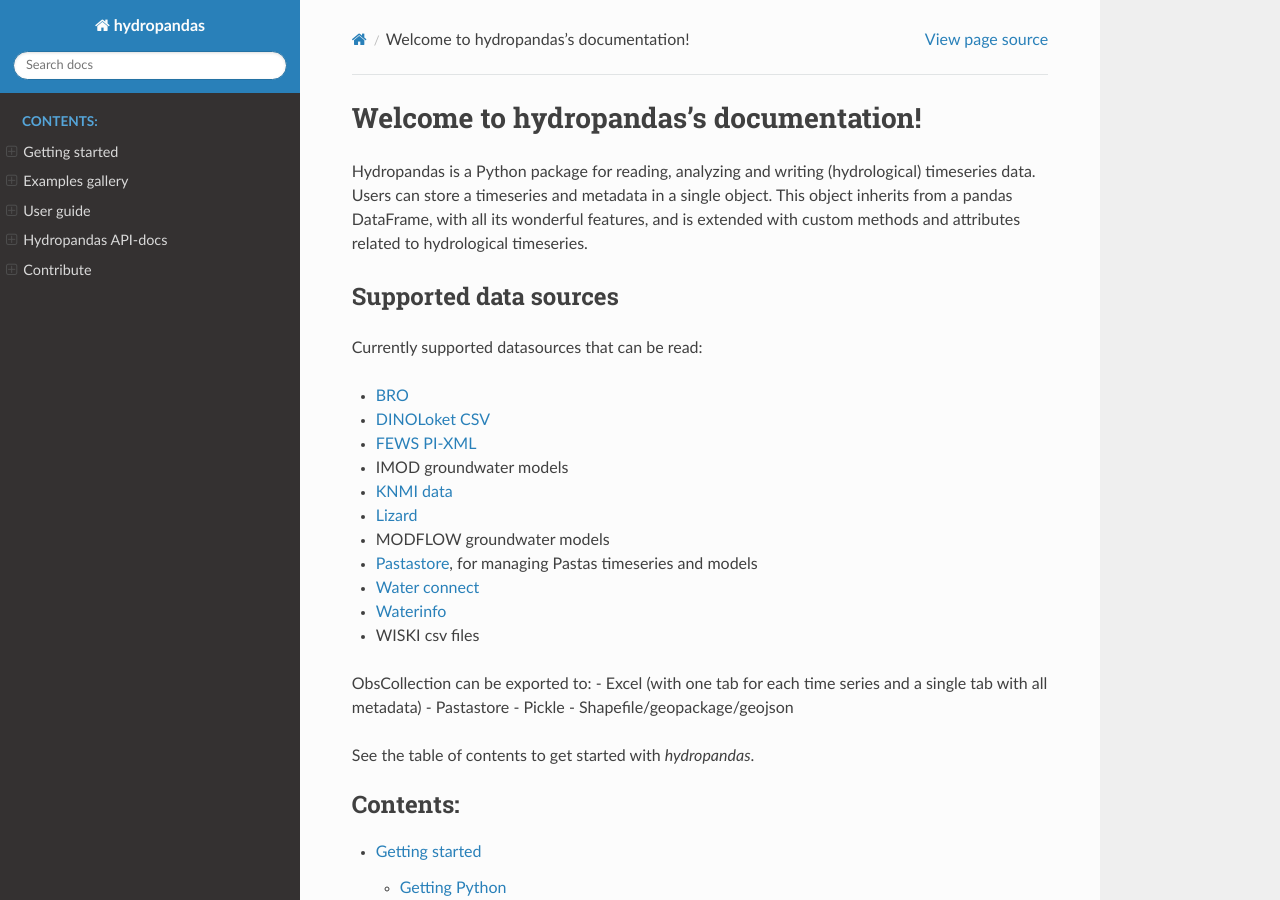
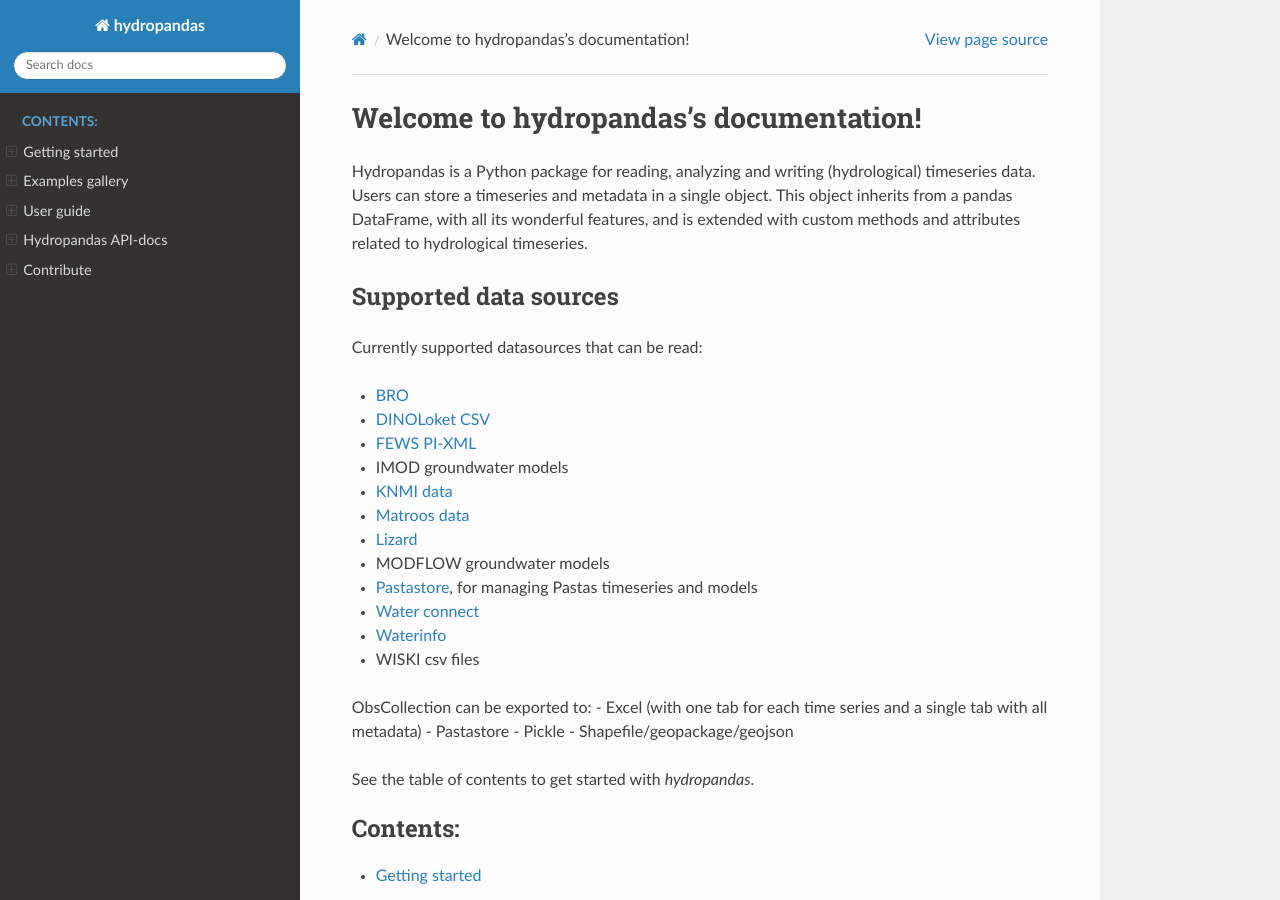
Before and after one commit to ArtesiaWater/hydropandas, a Sphinx documentation site: the page built from docs/index.rst, in a window 1280 px wide and 900 px high. Built offline with Sphinx 7.4.7 and the Read the Docs theme 3.1.0, drawn with Linux system fonts in a browser that asks for light colours.

Commit message:
add source to index

```diff
--- a/docs/index.rst
+++ b/docs/index.rst
@@ -16,6 +16,7 @@
 - `FEWS PI-XML <examples/07_fews.html>`_
 - IMOD groundwater models
 - `KNMI data <examples/02_knmi_observations.html>`_
+- `Matroos data <examples/11_matroos.html>`_
 - `Lizard <examples/06_lizard.html>`_
 - MODFLOW groundwater models
 - `Pastastore <examples/03_hydropandas_and_pastas.html>`_, for managing Pastas timeseries and models
```
